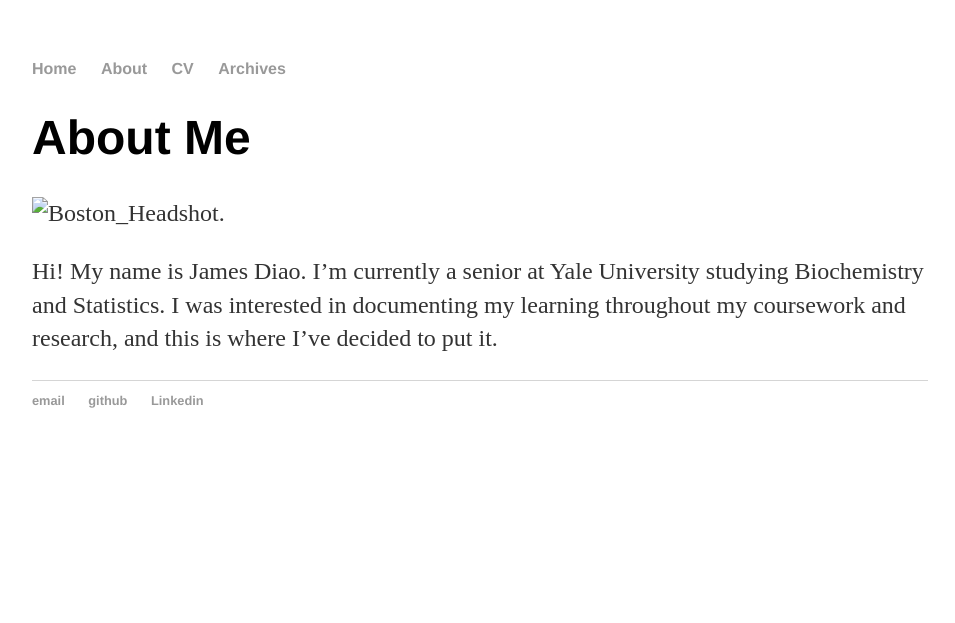
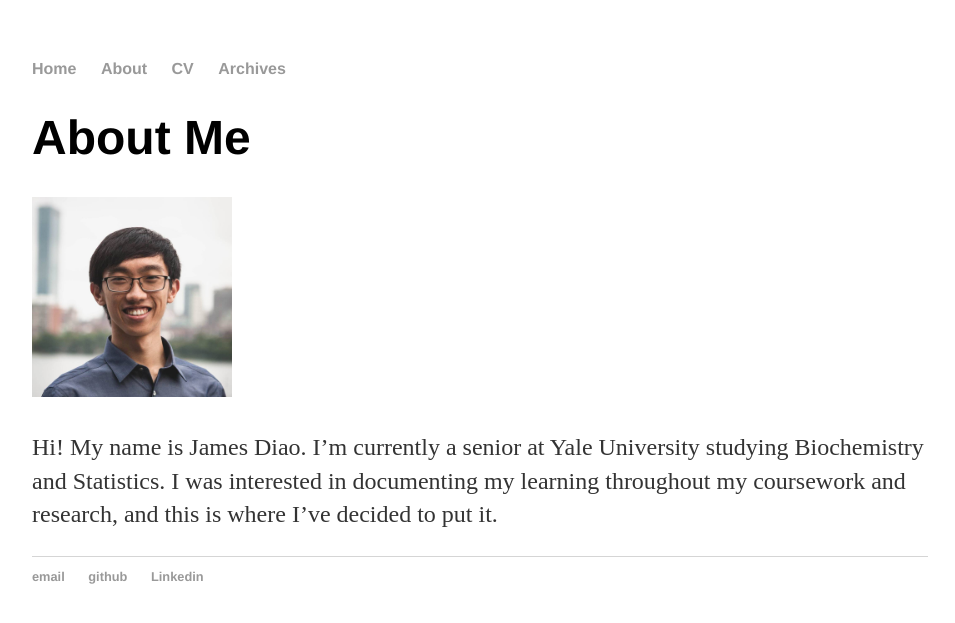
Before and after one commit to WENWENYU/jamesdiao.github.io, a Jekyll site: the page built from about/index.md, in a window 1280 px wide. Shown: the top 623 px of the page, without its empty margins (160-1115 px from the left). Built offline with Jekyll 4.4.1, drawn with Linux system fonts in a browser that asks for light colours.

Commit message:
Experimenting with Headshot

```diff
--- a/about/index.md
+++ b/about/index.md
@@ -6,7 +6,7 @@ title: About Me
 About Me
 ========
 
-![Boston_Headshot](Boston_Headshot.jpg){:height="200px" width="200px"}.
+[![Boston_Headshot](/img/Boston_Headshot.jpg){:height="200px" width="200px"}](/archives)
 
 Hi! My name is James Diao. I'm currently a senior at Yale University
 studying Biochemistry and Statistics. I was interested in documenting my
```
